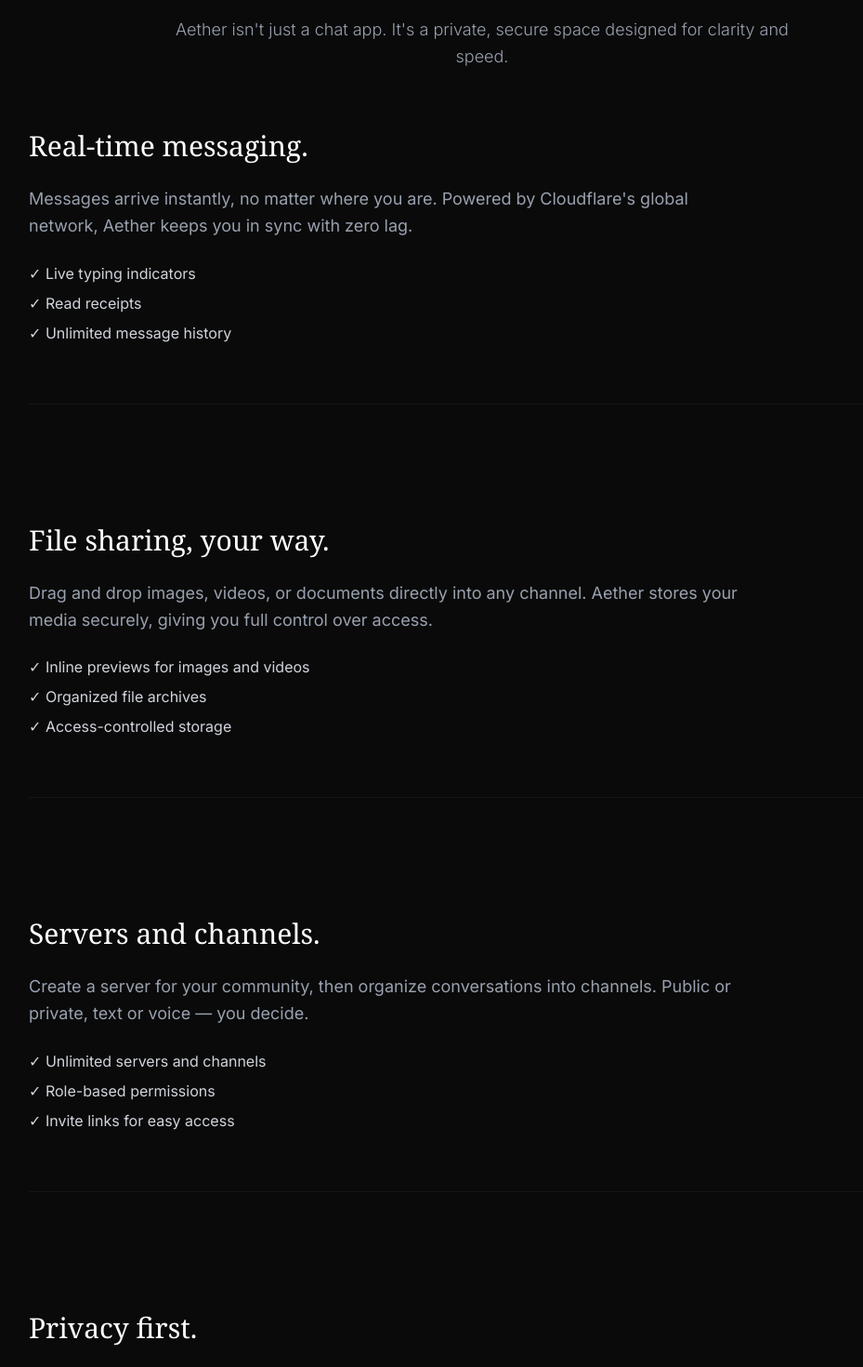
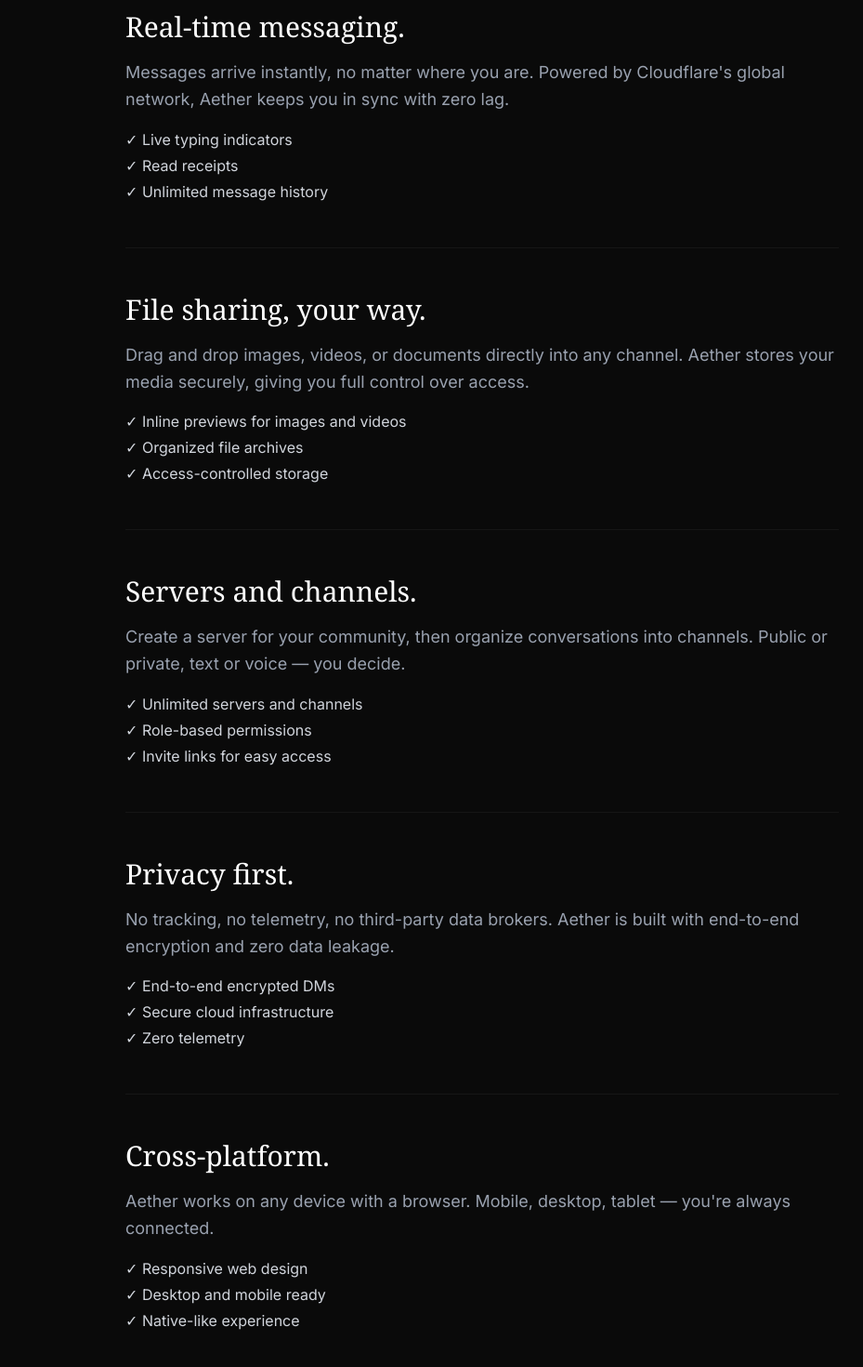
Before and after one commit to aetherord/Aether, a Next.js app: page /features in a window 1280 px wide. Shown: the part 460-1930 px from the top of the page at 93% size, without its empty margins (121-1050 px from the left). After the commit the page ends 1892 px from the top, so only its background shows below. Built offline with nearby package versions, Linux system fonts and the light colour scheme; a web font is replaced by a local one.

Commit message:
fix: center docs and features, fix home page links

```diff
--- a/src/app/docs/page.tsx
+++ b/src/app/docs/page.tsx
@@ -3,7 +3,6 @@ import Link from "next/link";
 export default function Docs() {
   return (
     <div className="min-h-screen bg-[#0a0a0a] text-white font-sans">
-      {/* Navbar */}
       <nav className="sticky top-0 z-50 bg-[#0a0a0a]/80 backdrop-blur-md border-b border-white/10 px-6 py-4 flex justify-between items-center max-w-7xl mx-auto">
         <Link href="/" className="text-3xl font-serif italic font-bold text-white/90 tracking-tight">A</Link>
         <div className="hidden md:flex gap-8 text-sm font-medium">
@@ -16,62 +15,53 @@ export default function Docs() {
         </div>
       </nav>
 
-      {/* Hero */}
-      <section className="max-w-5xl mx-auto px-6 pt-32 pb-16 text-center">
+      <div className="flex flex-col items-center justify-center min-h-[calc(100vh-80px)] px-6 text-center">
         <h1 className="font-serif text-6xl lg:text-8xl leading-[1.05] tracking-tight mb-6">
           How to use Aether.
         </h1>
         <p className="text-lg text-gray-400 max-w-2xl mx-auto leading-relaxed font-light">
           No fluff. Just the steps.
         </p>
-      </section>
 
-      {/* Instructions */}
-      <section className="max-w-4xl mx-auto px-6 pb-32 space-y-20">
-        {/* 1 */}
+        <div className="mt-16 space-y-16 text-left max-w-3xl w-full">
           <div>
             <h2 className="text-2xl font-medium mb-3 flex items-center gap-3">
               <span className="flex items-center justify-center w-8 h-8 rounded-full bg-white/10 text-white text-sm font-bold">1</span>
               Create an account
             </h2>
-          <p className="text-gray-400 leading-relaxed">
-            Click &quot;Get started&quot; in the top right. Enter a username and password. That's it.
+            <p className="text-gray-400 leading-relaxed pl-11">
+              Click "Get started" in the top right. Enter a username and password. That's it.
             </p>
           </div>
-
-        {/* 2 */}
           <div>
             <h2 className="text-2xl font-medium mb-3 flex items-center gap-3">
               <span className="flex items-center justify-center w-8 h-8 rounded-full bg-white/10 text-white text-sm font-bold">2</span>
               Join or create a server
             </h2>
-          <p className="text-gray-400 leading-relaxed">
+            <p className="text-gray-400 leading-relaxed pl-11">
               Once logged in, create a new server (your own space) or join one using an invite link from a friend.
             </p>
           </div>
-
-        {/* 3 */}
           <div>
             <h2 className="text-2xl font-medium mb-3 flex items-center gap-3">
               <span className="flex items-center justify-center w-8 h-8 rounded-full bg-white/10 text-white text-sm font-bold">3</span>
               Start chatting
             </h2>
-          <p className="text-gray-400 leading-relaxed">
+            <p className="text-gray-400 leading-relaxed pl-11">
               Click any channel to type. Messages appear instantly. Use the paperclip button to share images and videos.
             </p>
           </div>
-
-        {/* 4 */}
           <div>
             <h2 className="text-2xl font-medium mb-3 flex items-center gap-3">
               <span className="flex items-center justify-center w-8 h-8 rounded-full bg-white/10 text-white text-sm font-bold">4</span>
               Customize your profile
             </h2>
-          <p className="text-gray-400 leading-relaxed">
+            <p className="text-gray-400 leading-relaxed pl-11">
               Click your avatar to change your display name, profile picture, or status.
             </p>
           </div>
-      </section>
+        </div>
+      </div>
     </div>
   );
 }
--- a/src/app/features/page.tsx
+++ b/src/app/features/page.tsx
@@ -3,7 +3,6 @@ import Link from "next/link";
 export default function Features() {
   return (
     <div className="min-h-screen bg-[#0a0a0a] text-white font-sans">
-      {/* Navbar */}
       <nav className="sticky top-0 z-50 bg-[#0a0a0a]/80 backdrop-blur-md border-b border-white/10 px-6 py-4 flex justify-between items-center max-w-7xl mx-auto">
         <Link href="/" className="text-3xl font-serif italic font-bold text-white/90 tracking-tight">A</Link>
         <div className="hidden md:flex gap-8 text-sm font-medium">
@@ -16,8 +15,7 @@ export default function Features() {
         </div>
       </nav>
 
-      {/* Hero */}
-      <section className="max-w-5xl mx-auto px-6 pt-32 pb-16 text-center">
+      <div className="flex flex-col items-center justify-center min-h-[calc(100vh-80px)] px-6 text-center">
         <div className="inline-block px-4 py-1.5 rounded-full border border-white/20 bg-white/10 text-xs font-medium text-gray-300 mb-6">
           Everything you need
         </div>
@@ -27,77 +25,65 @@ export default function Features() {
         <p className="text-lg text-gray-400 max-w-2xl mx-auto leading-relaxed font-light">
           Aether isn't just a chat app. It's a private, secure space designed for clarity and speed.
         </p>
-      </section>
 
-      {/* Full Feature List */}
-      <section className="max-w-5xl mx-auto px-6 pb-32 space-y-32">
-
-        {/* 1 */}
-        <div className="border-b border-white/5 pb-16">
-          <h2 className="text-3xl font-serif mb-6">Real-time messaging.</h2>
-          <p className="text-gray-400 text-lg leading-relaxed max-w-3xl">
+        <div className="mt-16 space-y-12 text-left max-w-3xl w-full">
+          <div className="border-b border-white/5 pb-12">
+            <h2 className="text-3xl font-serif mb-4">Real-time messaging.</h2>
+            <p className="text-gray-400 text-lg leading-relaxed">
               Messages arrive instantly, no matter where you are. Powered by Cloudflare's global network, Aether keeps you in sync with zero lag.
             </p>
-          <ul className="mt-6 space-y-2 text-gray-300">
+            <ul className="mt-4 space-y-1 text-gray-300">
               <li className="flex items-center gap-2">✓ Live typing indicators</li>
               <li className="flex items-center gap-2">✓ Read receipts</li>
               <li className="flex items-center gap-2">✓ Unlimited message history</li>
             </ul>
           </div>
-
-        {/* 2 */}
-        <div className="border-b border-white/5 pb-16">
-          <h2 className="text-3xl font-serif mb-6">File sharing, your way.</h2>
-          <p className="text-gray-400 text-lg leading-relaxed max-w-3xl">
+          <div className="border-b border-white/5 pb-12">
+            <h2 className="text-3xl font-serif mb-4">File sharing, your way.</h2>
+            <p className="text-gray-400 text-lg leading-relaxed">
               Drag and drop images, videos, or documents directly into any channel. Aether stores your media securely, giving you full control over access.
             </p>
-          <ul className="mt-6 space-y-2 text-gray-300">
+            <ul className="mt-4 space-y-1 text-gray-300">
               <li className="flex items-center gap-2">✓ Inline previews for images and videos</li>
               <li className="flex items-center gap-2">✓ Organized file archives</li>
               <li className="flex items-center gap-2">✓ Access-controlled storage</li>
             </ul>
           </div>
-
-        {/* 3 */}
-        <div className="border-b border-white/5 pb-16">
-          <h2 className="text-3xl font-serif mb-6">Servers and channels.</h2>
-          <p className="text-gray-400 text-lg leading-relaxed max-w-3xl">
+          <div className="border-b border-white/5 pb-12">
+            <h2 className="text-3xl font-serif mb-4">Servers and channels.</h2>
+            <p className="text-gray-400 text-lg leading-relaxed">
               Create a server for your community, then organize conversations into channels. Public or private, text or voice — you decide.
             </p>
-          <ul className="mt-6 space-y-2 text-gray-300">
+            <ul className="mt-4 space-y-1 text-gray-300">
               <li className="flex items-center gap-2">✓ Unlimited servers and channels</li>
               <li className="flex items-center gap-2">✓ Role-based permissions</li>
               <li className="flex items-center gap-2">✓ Invite links for easy access</li>
             </ul>
           </div>
-
-        {/* 4 */}
-        <div className="border-b border-white/5 pb-16">
-          <h2 className="text-3xl font-serif mb-6">Privacy first.</h2>
-          <p className="text-gray-400 text-lg leading-relaxed max-w-3xl">
+          <div className="border-b border-white/5 pb-12">
+            <h2 className="text-3xl font-serif mb-4">Privacy first.</h2>
+            <p className="text-gray-400 text-lg leading-relaxed">
               No tracking, no telemetry, no third-party data brokers. Aether is built with end-to-end encryption and zero data leakage.
             </p>
-          <ul className="mt-6 space-y-2 text-gray-300">
+            <ul className="mt-4 space-y-1 text-gray-300">
               <li className="flex items-center gap-2">✓ End-to-end encrypted DMs</li>
               <li className="flex items-center gap-2">✓ Secure cloud infrastructure</li>
               <li className="flex items-center gap-2">✓ Zero telemetry</li>
             </ul>
           </div>
-
-        {/* 5 */}
-        <div className="border-b border-white/5 pb-16">
-          <h2 className="text-3xl font-serif mb-6">Cross-platform.</h2>
-          <p className="text-gray-400 text-lg leading-relaxed max-w-3xl">
+          <div>
+            <h2 className="text-3xl font-serif mb-4">Cross-platform.</h2>
+            <p className="text-gray-400 text-lg leading-relaxed">
               Aether works on any device with a browser. Mobile, desktop, tablet — you're always connected.
             </p>
-          <ul className="mt-6 space-y-2 text-gray-300">
+            <ul className="mt-4 space-y-1 text-gray-300">
               <li className="flex items-center gap-2">✓ Responsive web design</li>
               <li className="flex items-center gap-2">✓ Desktop and mobile ready</li>
               <li className="flex items-center gap-2">✓ Native-like experience</li>
             </ul>
           </div>
-
-      </section>
+        </div>
+      </div>
     </div>
   );
 }
```
Lines whose indentation alone changed are shown as unchanged.
